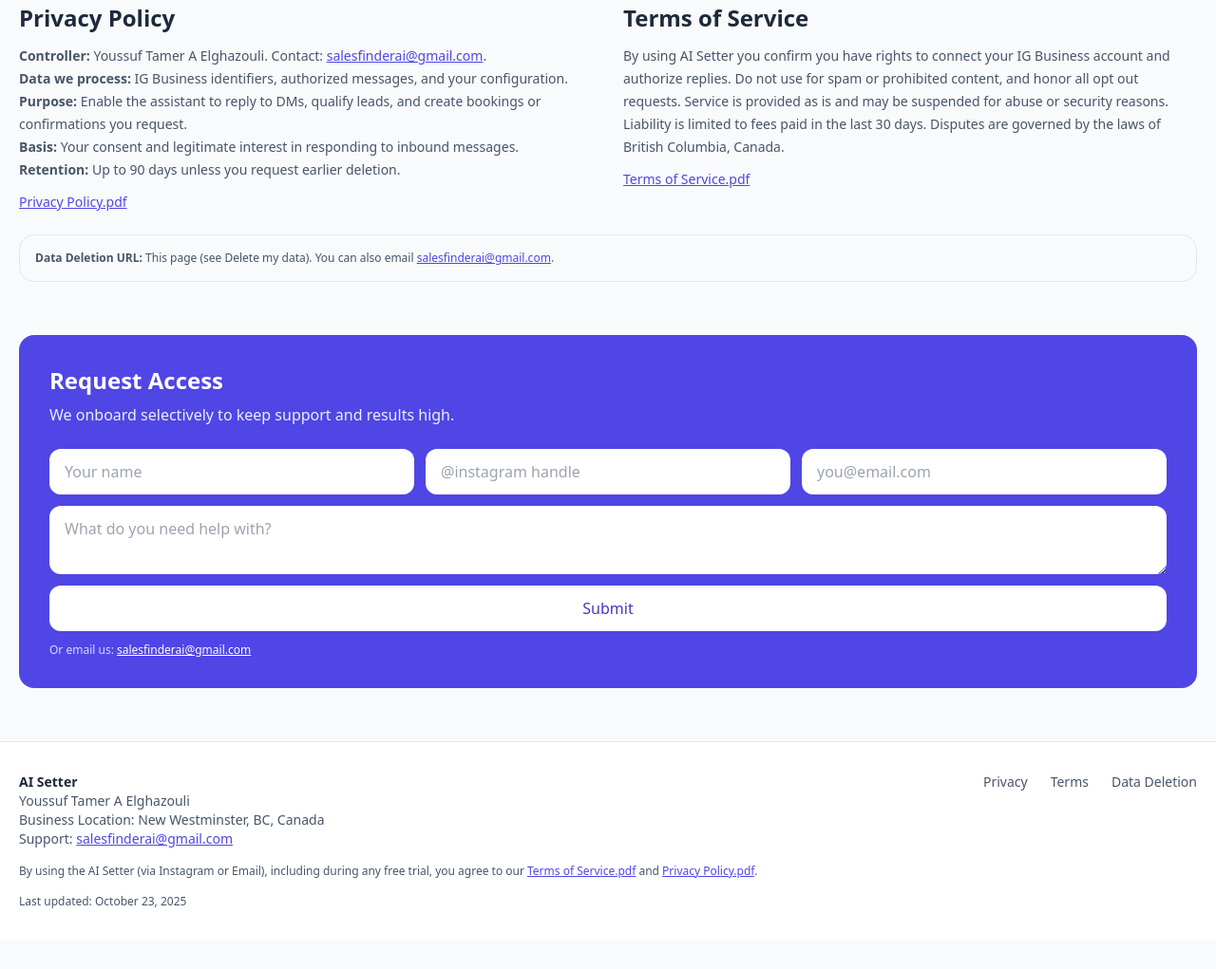
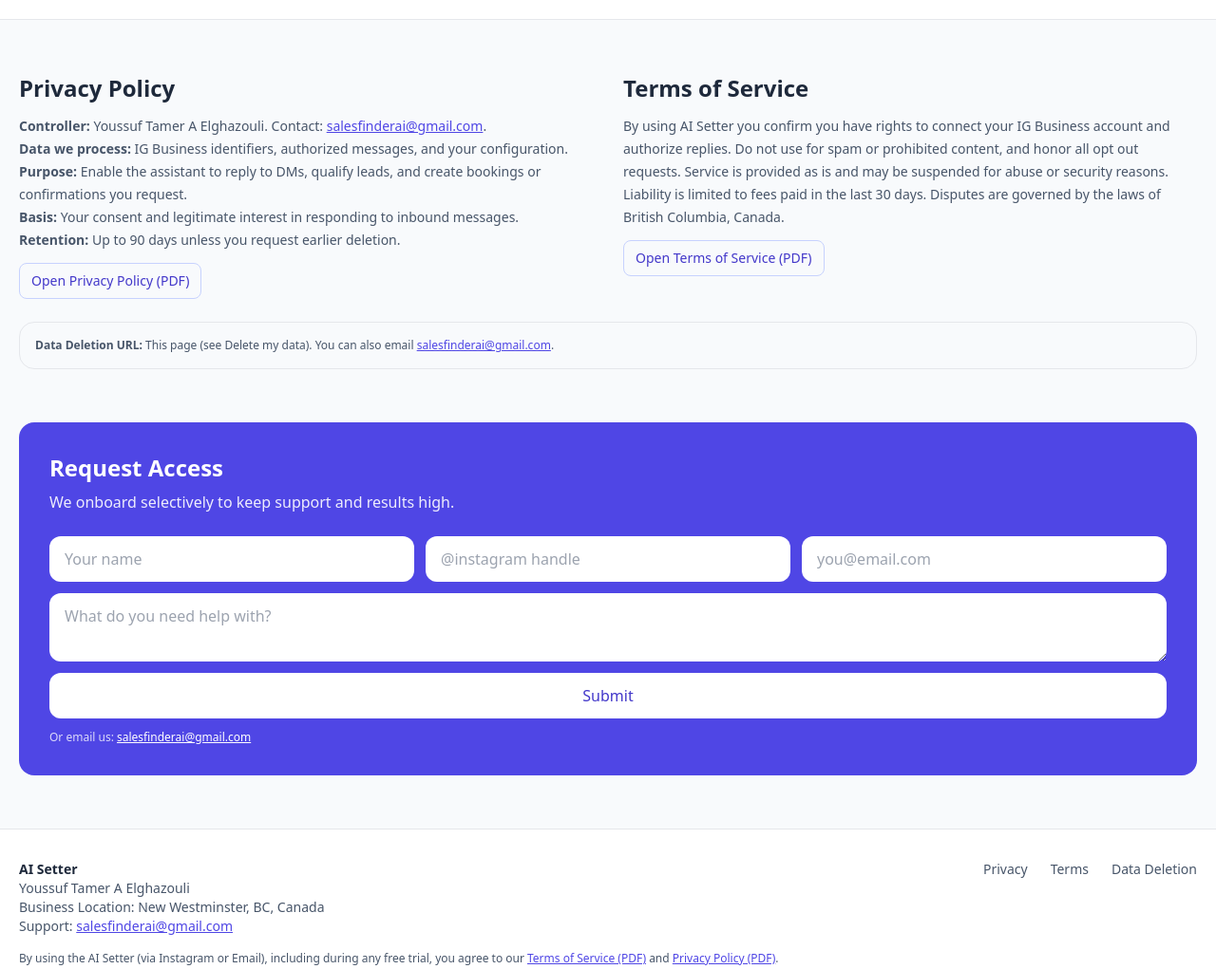
Before and after one commit to youssufelghazouli/aisetterweb, a plain HTML site: page index.html in a window 1280 px wide. Shown: the part 3389-4410 px from the top of the page at 95% size. Before the commit the page ends 4379 px from the top, so only its background shows below. Drawn offline with nearby package versions, Linux system fonts and the light colour scheme.

Commit message:
policies

```diff
--- a/index.html
+++ b/index.html
@@ -203,7 +203,6 @@
             <div class="flex justify-start"><div class="bubble-left rounded-2xl px-3 py-2"><span class="label-ai">ai</span>: thanks for sharing that. for that order the subtotal is about 660. delivery is 10. tax is 80.40. estimated total is 750.40. does that sound good to you?</div></div>
             <div class="flex justify-start"><div class="bubble-left rounded-2xl px-3 py-2"><span class="label-lead">lead</span>: yes sounds good</div></div>
             <div class="flex justify-start"><div class="bubble-left rounded-2xl px-3 py-2"><span class="label-ai">ai</span>: great. what is the name, phone, email, and drop off address?</div></div>
-            <div class="flex justify-start"><div class="bubble-left rounded-2xl px-3 py-2"><span class="label-lead">lead</span>: sam lee, 604 555 0199, sam@acme.com, 123 mainland st</div></div>
           </div>
           <div class="mt-4 text-[12px] text-slate-400 border-t border-slate-800 pt-3">
             Next the assistant sends a friendly confirmation and invoice, shares the delivery window, and records the order in your log. You can pause or make changes at any time.
@@ -267,6 +266,11 @@
         <p class="mt-2 text-slate-600">Email <a class="text-indigo-600 underline" href="mailto:salesfinderai@gmail.com">salesfinderai@gmail.com</a> with subject Data Deletion Request and your IG handle. We confirm and erase within 7 days.</p>
       </div>
     </div>
+
+    <!-- Added: short note pointing to full policies -->
+    <div class="mt-6 p-4 bg-slate-50 rounded-2xl border text-xs text-slate-600">
+      For complete information on how we collect, use, and protect data, please read the forms attached under the <strong>Terms of Service</strong> and <strong>Privacy Policy</strong> in the Legal section below before using the service.
+    </div>
   </section>
 
   <!-- Security -->
@@ -297,9 +301,12 @@
           <strong>Basis:</strong> Your consent and legitimate interest in responding to inbound messages.<br/>
           <strong>Retention:</strong> Up to 90 days unless you request earlier deletion.
         </p>
-        <!-- Added: direct PDF link -->
+        <!-- Open PDF button -->
         <p class="mt-3 text-sm">
-          <a class="text-indigo-600 underline" href="Privacy%20Policy.pdf" download>Privacy Policy.pdf</a>
+          <a class="inline-block px-3 py-2 rounded-lg border border-indigo-200 text-indigo-700 hover:bg-indigo-50 underline-offset-2"
+             href="Privacy%20Policy.pdf" target="_blank" rel="noopener">
+            Open Privacy Policy (PDF)
+          </a>
         </p>
       </div>
       <div>
@@ -307,9 +314,12 @@
         <p class="mt-3 text-slate-600 text-sm leading-6">
           By using AI Setter you confirm you have rights to connect your IG Business account and authorize replies. Do not use for spam or prohibited content, and honor all opt out requests. Service is provided as is and may be suspended for abuse or security reasons. Liability is limited to fees paid in the last 30 days. Disputes are governed by the laws of British Columbia, Canada.
         </p>
-        <!-- Added: direct PDF link -->
+        <!-- Open PDF button -->
         <p class="mt-3 text-sm">
-          <a class="text-indigo-600 underline" href="Terms%20of%20Service.pdf" download>Terms of Service.pdf</a>
+          <a class="inline-block px-3 py-2 rounded-lg border border-indigo-200 text-indigo-700 hover:bg-indigo-50 underline-offset-2"
+             href="Terms%20of%20Service.pdf" target="_blank" rel="noopener">
+            Open Terms of Service (PDF)
+          </a>
         </p>
       </div>
     </div>
@@ -353,12 +363,12 @@
           <a href="#data" class="hover:text-indigo-600">Data Deletion</a>
         </div>
       </div>
-      <!-- Added: small agreement note with PDF links -->
+      <!-- Agreement note with PDF links -->
       <p class="mt-4 text-xs text-slate-600">
         By using the AI Setter (via Instagram or Email), including during any free trial, you agree to our
-        <a class="text-indigo-600 underline" href="Terms%20of%20Service.pdf" download>Terms of Service.pdf</a>
+        <a class="text-indigo-600 underline" href="Terms%20of%20Service.pdf" target="_blank" rel="noopener">Terms of Service (PDF)</a>
         and
-        <a class="text-indigo-600 underline" href="Privacy%20Policy.pdf" download>Privacy Policy.pdf</a>.
+        <a class="text-indigo-600 underline" href="Privacy%20Policy.pdf" target="_blank" rel="noopener">Privacy Policy (PDF)</a>.
       </p>
       <p class="mt-4 text-xs">Last updated: October 23, 2025</p>
     </div>
```
Also changed, not shown: 1 other file.
